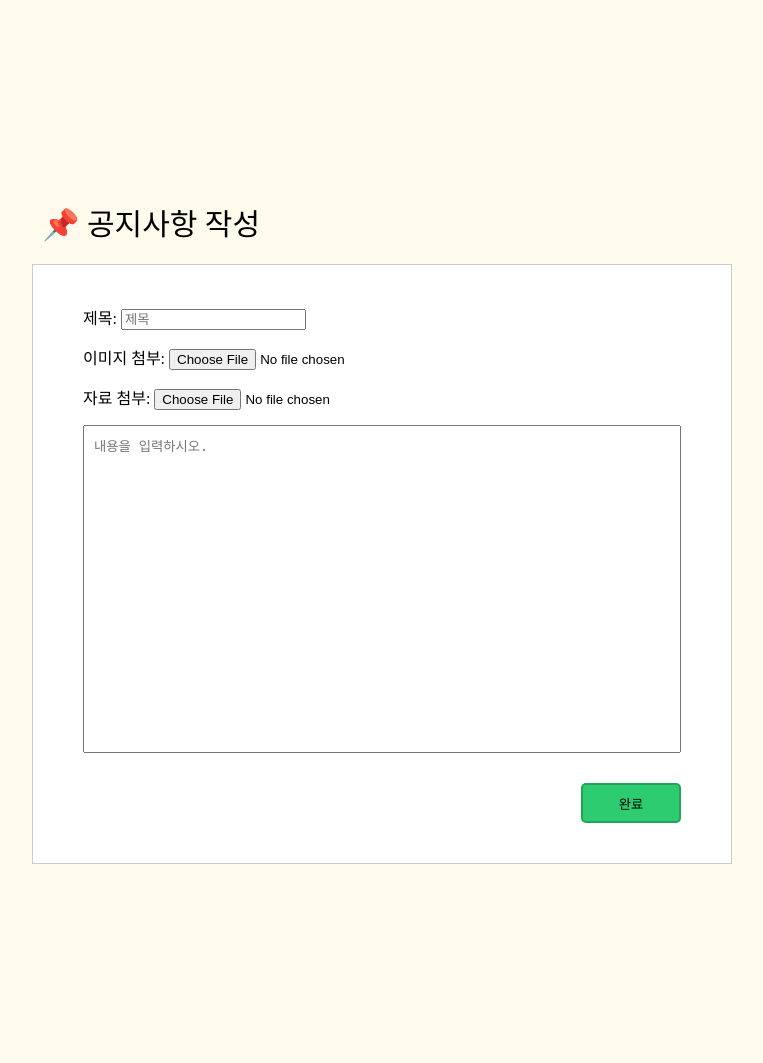
After one commit to sanghee01/eniac-website, a Django app: template templates/notices/notice-create.html in a window 1280 px wide. The commit adds this page. Shown: the top 1063 px of the page, without its empty margins (258-1021 px from the left). Run offline with Django 3.2, Linux system fonts and the light colour scheme; the template is opened without the code that fills it, so the values that code supplies are empty.

Commit message:
[feat] 공지사항 글쓰기 페이지

```diff
--- /dev/null
+++ b/static/css/notices/notice-create.css
@@ -0,0 +1,71 @@
+#notice-create-page {
+  margin-top: 200px;
+  width: 100%;
+}
+#notice-create-page main {
+  width: 700px;
+  margin: auto;
+  display: flex;
+  flex-direction: column;
+}
+.notice-create__title {
+  font-size: 30px;
+  margin-bottom: 20px;
+  margin-left: 10px;
+}
+.notice-create {
+  display: flex;
+  flex-direction: column;
+  justify-content: space-around;
+  width: 700px;
+  height: 600px;
+  margin: auto;
+  padding: 40px 50px;
+  background-color: white;
+  border: 1.5px solid rgba(0, 0, 0, 0.2);
+}
+.notice-create-btn {
+  display: flex;
+  justify-content: right;
+  margin-top: 30px;
+}
+.notice-create button {
+  width: 60px;
+  height: 30px;
+  cursor: pointer;
+  width: 100px;
+  height: 40px;
+  background-color: #2ecc71;
+  border-radius: 5px;
+  border: none;
+  border: 2px solid rgba(0, 0, 0, 0.2);
+  transition: all 0.15s ease-in-out;
+}
+.notice-create button:hover {
+  background-color: #22a558;
+}
+.notice-create-wrap {
+  margin-bottom: 15px;
+}
+#notice-create__text {
+  height: 500px;
+  resize: none;
+  padding: 10px;
+}
+
+@media screen and (max-width: 800px) {
+  #notice-create-page main {
+    width: 500px;
+  }
+  .notice-create {
+    width: 500px;
+  }
+}
+@media screen and (max-width: 600px) {
+  #notice-create-page main {
+    width: 400px;
+  }
+  .notice-create {
+    width: 400px;
+  }
+}
--- /dev/null
+++ b/templates/notices/notice-create.html
@@ -0,0 +1,37 @@
+<head>
+  <link rel="stylesheet" href="../../static/css/components/status-bar.css" />
+  <link rel="stylesheet" href="../../static/css/notices/notice-create.css" />
+</head>
+<body id="notice-create-page">
+  <main>
+    <div class="notice-create__title">📌 공지사항 작성</div>
+    <form class="notice-create">
+      <div class="notice-create-wrap">
+        <label for="notice-create__title">제목:</label>
+        <input
+          id="notice-create__title"
+          type="text"
+          required
+          placeholder="제목"
+        />
+      </div>
+      <div class="notice-create-wrap">
+        <label for="notice-create__img">이미지 첨부:</label>
+        <input id="notice-create__img" type="file" accept=".png" />
+      </div>
+      <div class="notice-create-wrap">
+        <label for="notice-create__file">자료 첨부:</label>
+        <input id="notice-create__file" type="file" />
+      </div>
+      <textarea
+        id="notice-create__text"
+        type="text"
+        required
+        placeholder="내용을 입력하시오."
+      ></textarea>
+      <div class="notice-create-btn">
+        <button>완료</button>
+      </div>
+    </form>
+  </main>
+</body>
--- a/templates/notices/notice.html
+++ b/templates/notices/notice.html
@@ -61,6 +61,10 @@
                     <input name="city" placeholder="공지사항을 검색하세요." class="notice__search-bar">
                     <i class="fas fa-search"></i></input>
                 </div>
+                    <!-- 글 작성 버튼은 관리자만 보이도록 해주세요 -->
+            <div class="notice__create">
+                <button>공지 작성</button>
+            </div>
             </form>
         <div class="project-page">
             {% if notice.has_previous %}
@@ -73,6 +77,7 @@
                 <i style="margin-left: 10px" class="fas fa-chevron-right fa-lg"></i>
             </a>
             {% endif %}
+
         </div>
 
     </div>
```
Also changed, not shown: static/css/notices/notice-content.css (+9 -0 lines), db.sqlite3.
